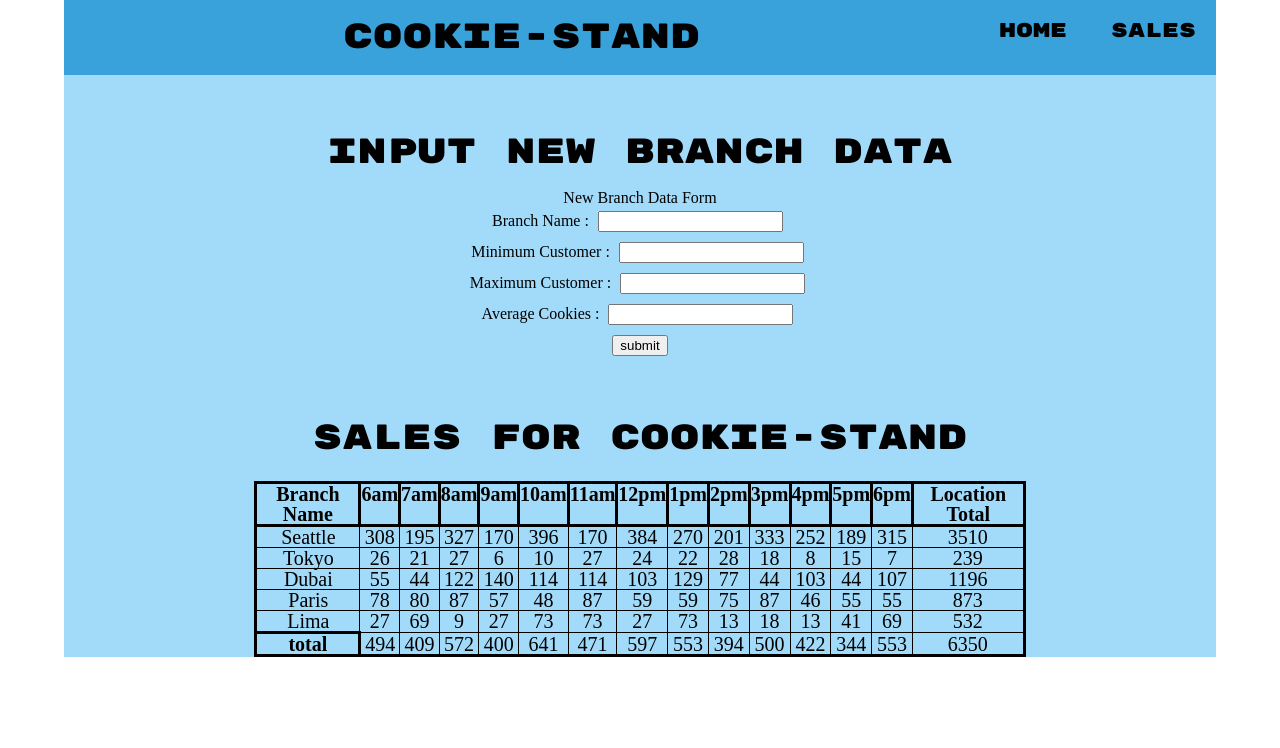
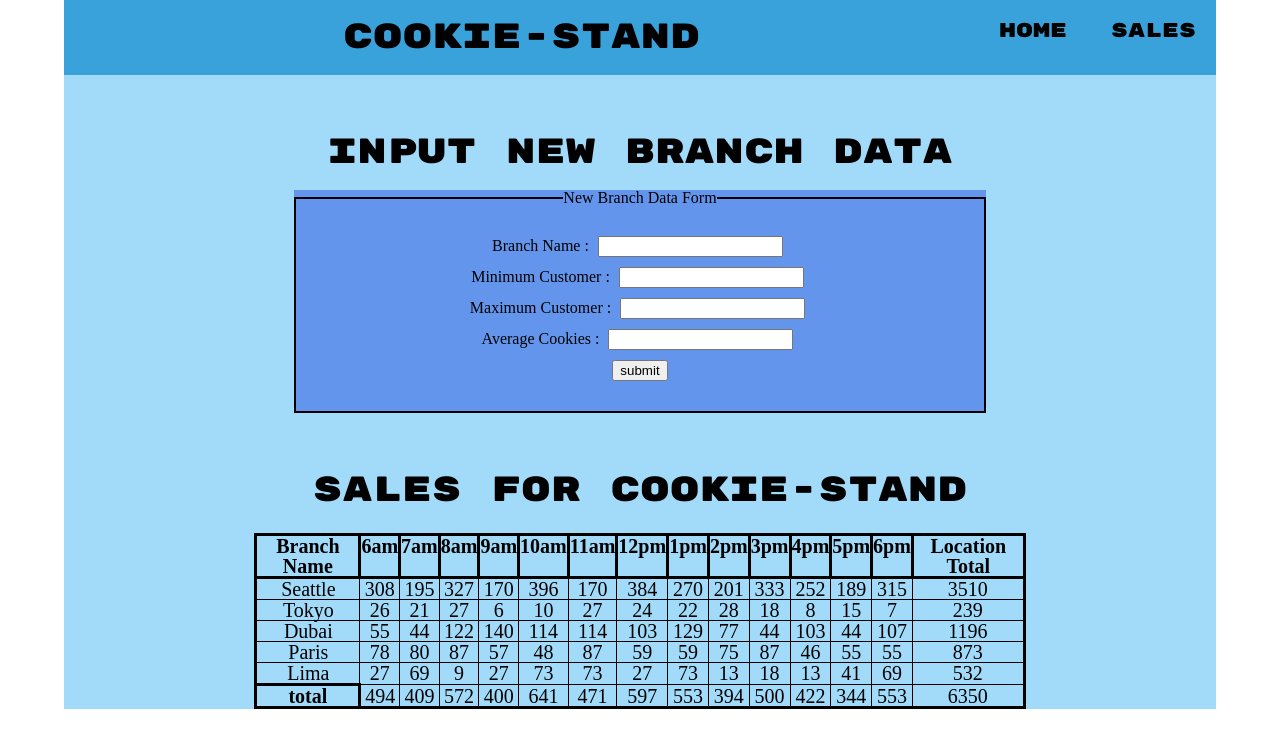
Before and after one commit to osama900/cookie-stand, a plain HTML site: page sales.html in a window 1280 px wide. Drawn offline with Linux system fonts and the light colour scheme; a web font is replaced by a local one.

Commit message:
final editing

```diff
--- a/css/style.css
+++ b/css/style.css
@@ -168,3 +168,13 @@ td {
 input {
   margin: 5px;
 }
+form {
+  margin: 0 auto;
+  width: 60%;
+  background-color: cornflowerblue;
+}
+fieldset {
+  padding: 25px;
+  background-color: cornflowerblue;
+  border: 2px solid black;
+}
```
